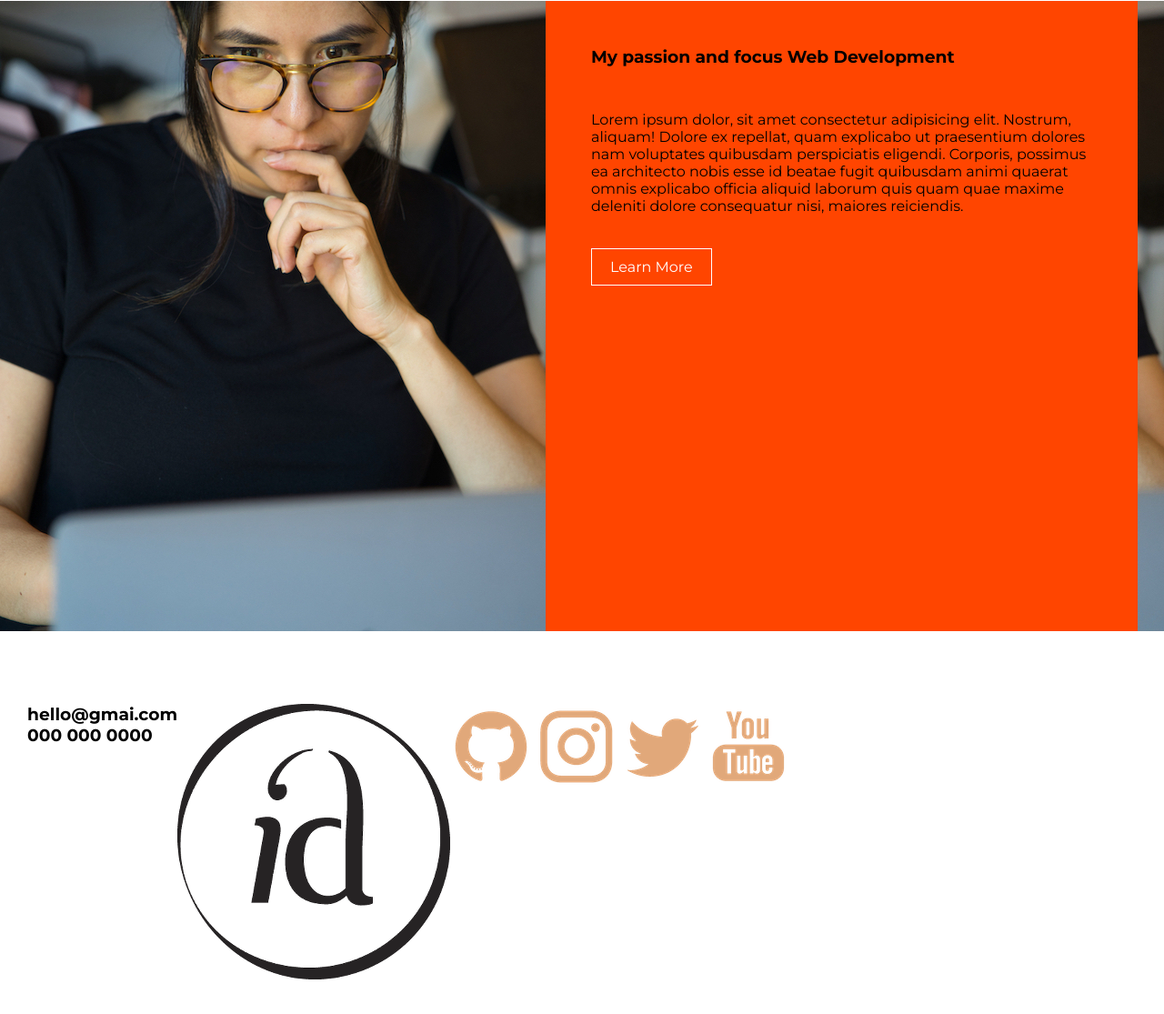
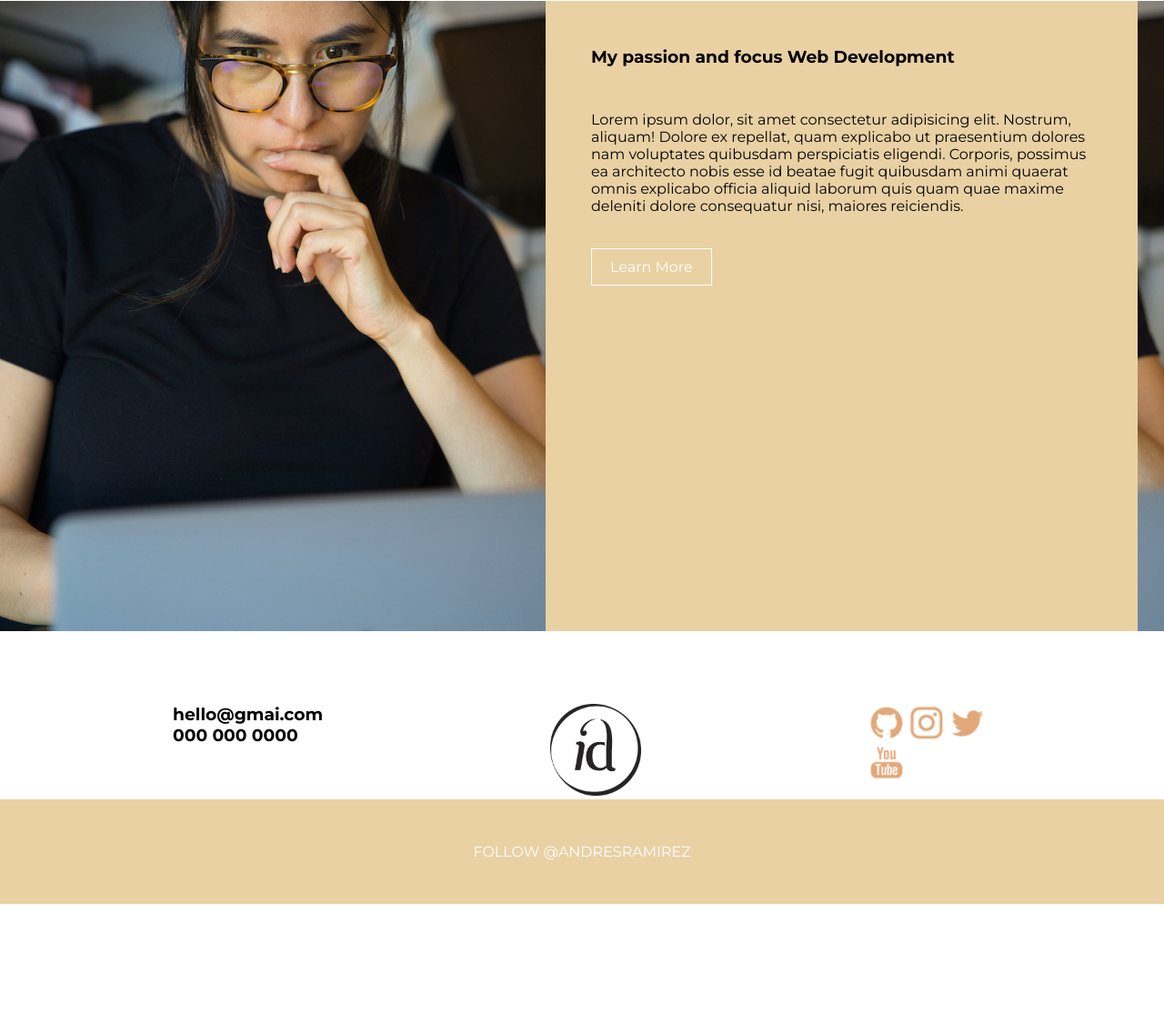
Before and after one commit to AndresRamirez917/100-sitios-70, a plain HTML site: page index.html in a window 1280 px wide. Shown: the part 1287-2402 px from the top of the page at 91% size. After the commit the page ends 2281 px from the top, so only its background shows below. Drawn offline with Linux system fonts and the light colour scheme.

Commit message:
fifth commit

```diff
--- a/scss/styles.scss
+++ b/scss/styles.scss
@@ -132,7 +132,7 @@ padding-bottom: 3rem;
     .about-row {
         display: flex;
         .about-text {
-            background: orangered;
+            background: rgba(199, 137, 23, 0.391);
             padding: 50px;
             text-align: left;
              p {
@@ -147,8 +147,20 @@ padding-bottom: 3rem;
 
 //contact
 #contact {
+    width: 75%;
+    margin: 0 auto;
     .contact-row {
         display: flex;
+        gap: 250px;
+        .contact-logo {
+            width: 100px;
+        }
+        .contact-social {
+           img {
+            width: 40px;
+           }
+        }
+
     }
 }
 
@@ -159,4 +171,5 @@ padding-bottom: 3rem;
 #footer {
     text-align: center;
     padding: 3rem 0;
+    background: rgba(199, 137, 23, 0.391);
 }
```
Also changed, not shown: scss/styles.css, 1 other file.
